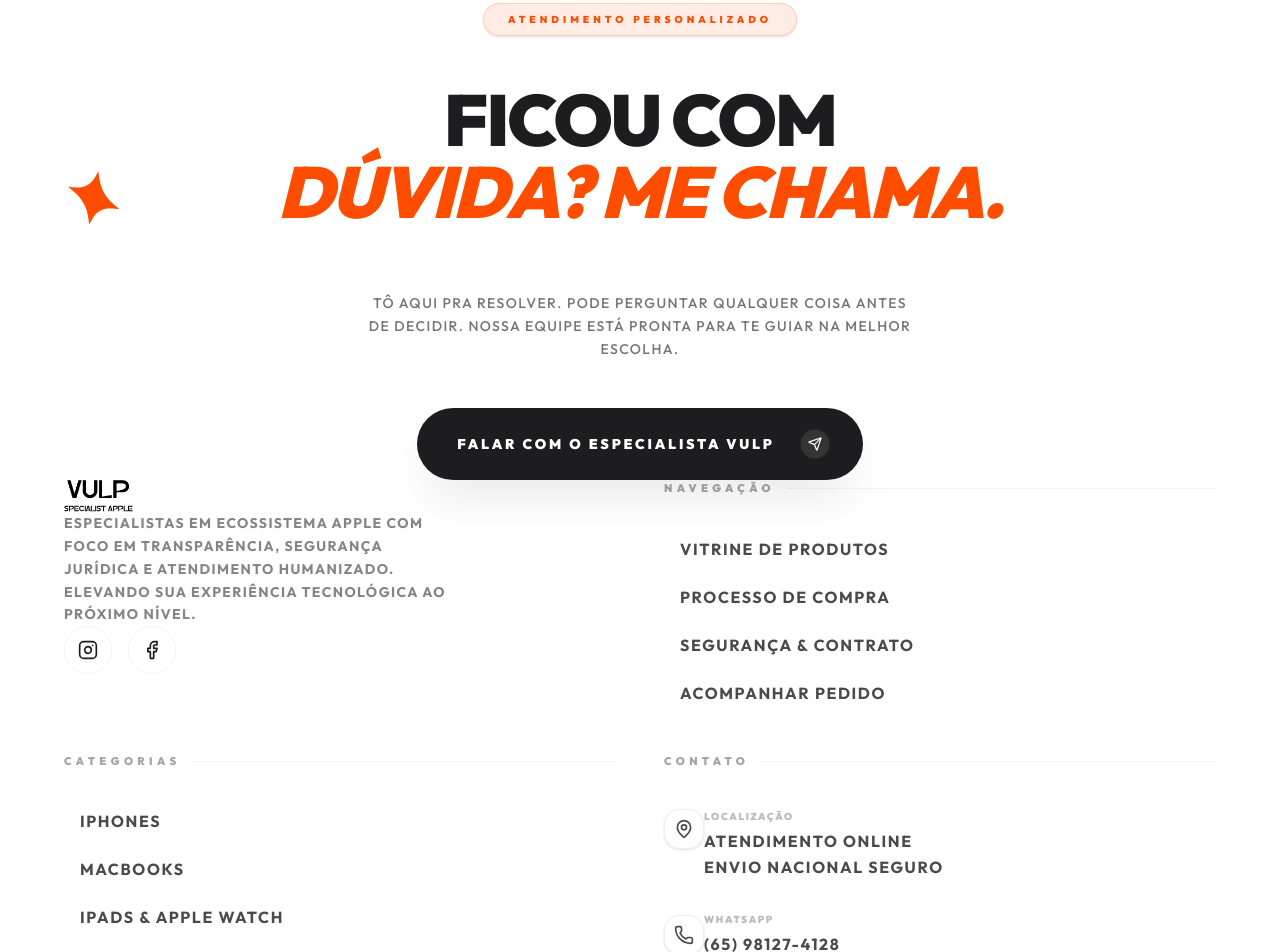
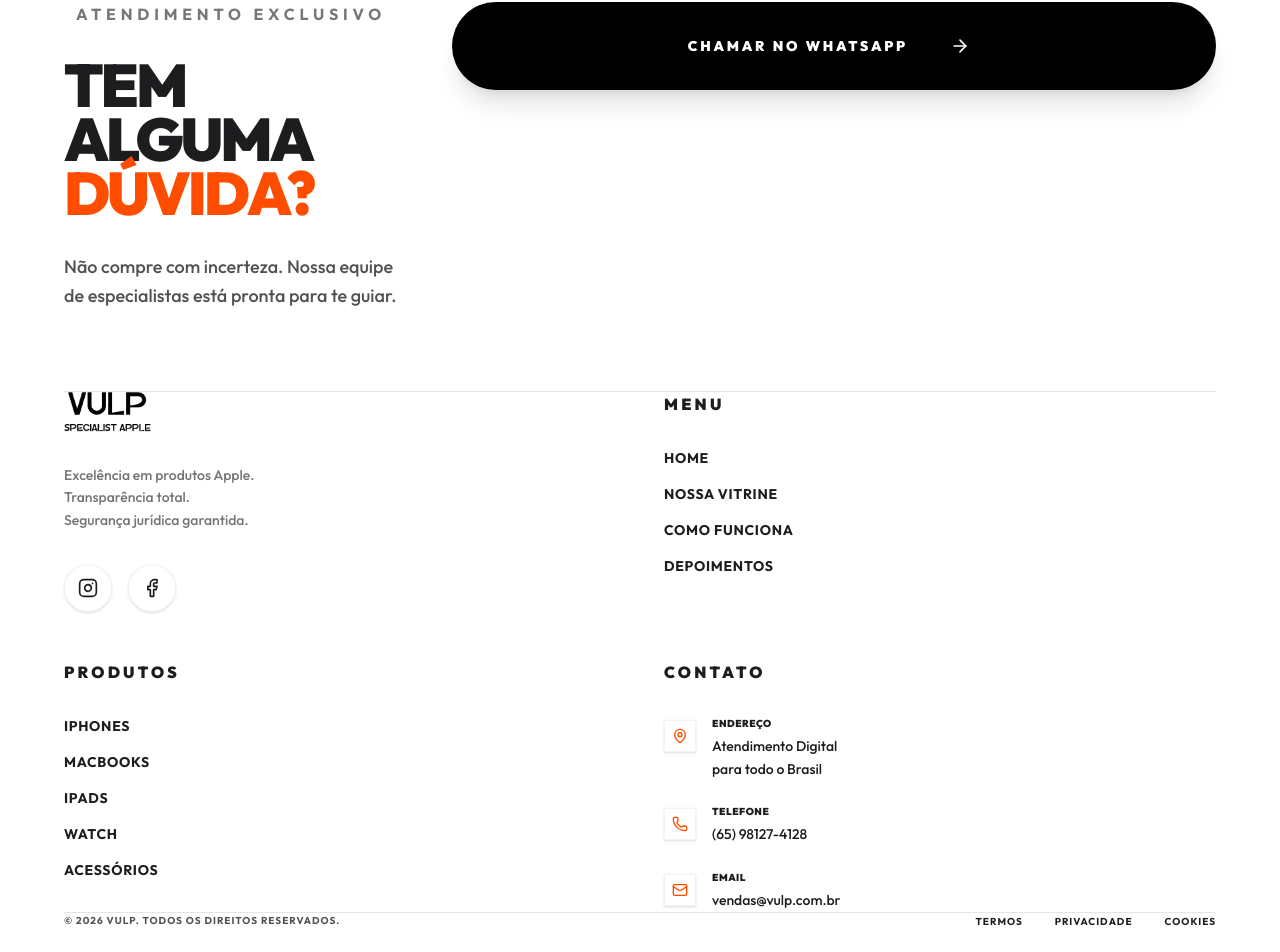
Before and after one commit to Monteiromathe550/VULPE, a React (Vite) app: page / in a window 1280 px wide. Shown: the part 6912-7864 px from the top of the page. After the commit the page ends 7841 px from the top, so only its background shows below. Built offline with nearby package versions, Linux system fonts and the light colour scheme.

Commit message:
footer new

```diff
--- a/src/components/Footer.tsx
+++ b/src/components/Footer.tsx
@@ -1,188 +1,165 @@
 import React from 'react';
-import { Apple, Instagram, Facebook, Send, MapPin, Phone, Mail, ArrowUpRight } from 'lucide-react';
+import { Instagram, Facebook, ArrowRight, MapPin, Phone, Mail, ArrowUpRight } from 'lucide-react';
 import { motion } from 'motion/react';
-import logo from '../assets/logo.png';
 import logoDark from '../assets/logo-dark.png';
 
 export function Footer() {
   return (
-    <footer className="bg-[#FAFAFA] text-foreground pt-24 pb-12 lg:pt-32 lg:pb-16 border-t border-black/5 overflow-hidden">
+    <footer className="bg-[#F2F2F2] text-foreground pt-20 lg:pt-32 pb-10 overflow-hidden">
       <div className="container mx-auto px-6">
-        {/* Massive Reference Style CTA */}
-        <div className="mb-20 lg:mb-32 text-center relative">
+
+        {/* UPPER CTA SECTION - Split Layout */}
+        <div className="flex flex-col lg:flex-row items-start lg:items-end justify-between gap-12 mb-20 lg:mb-32 border-b border-black/10 pb-20">
+          <div className="max-w-2xl">
             <motion.div
-            initial={{ opacity: 0, scale: 0.9 }}
-            whileInView={{ opacity: 1, scale: 1 }}
+              initial={{ opacity: 0, y: 20 }}
+              whileInView={{ opacity: 1, y: 0 }}
               viewport={{ once: true }}
-            className="inline-flex items-center gap-2 px-6 py-2 bg-primary/10 border border-primary/20 text-primary rounded-full text-[10px] font-black uppercase tracking-[0.4em] mb-10 lg:mb-12 shadow-sm"
+              className="flex items-center gap-3 mb-8"
             >
-            Atendimento Personalizado
+              <div className="w-2 h-2 rounded-full bg-primary" />
+              <span className="text-xs font-bold uppercase tracking-[0.3em] opacity-60">
+                Atendimento Exclusivo
+              </span>
             </motion.div>
 
-          <h2 className="text-4xl sm:text-6xl md:text-7xl lg:text-[110px] font-black leading-[1.1] lg:leading-[0.8] mb-10 lg:mb-16 tracking-tight lg:tracking-tightest uppercase relative z-10">
-            <motion.span
-              initial={{ y: 40, opacity: 0 }}
-              whileInView={{ y: 0, opacity: 1 }}
-              viewport={{ once: true }}
-              transition={{ duration: 0.8 }}
-              className="block"
-            >
-              FICOU COM
-            </motion.span>
-            <motion.span
-              initial={{ y: 40, opacity: 0 }}
-              whileInView={{ y: 0, opacity: 1 }}
-              viewport={{ once: true }}
-              transition={{ duration: 0.8, delay: 0.2 }}
-              className="block text-primary italic relative"
-            >
-              DÚVIDA? ME CHAMA.
-              <motion.div
-                className="absolute -right-6 md:-right-12 top-0 text-primary/30 text-[0.3em] font-normal"
-                animate={{ rotate: 360 }}
-                transition={{ duration: 25, repeat: Infinity, ease: "linear" }}
-              >
-                ✦
-              </motion.div>
-            </motion.span>
+            <h2 className="text-5xl sm:text-7xl lg:text-[90px] font-black leading-[0.9] tracking-tighter uppercase mb-8">
+              Tem alguma <br />
+              <span className="text-primary transparent-stroke">Dúvida?</span>
             </h2>
 
-          <p className="max-w-xl mx-auto text-muted-foreground text-sm md:text-xl md:leading-relaxed mb-12 font-medium px-4 opacity-80 uppercase tracking-widest leading-loose md:normal-case md:tracking-normal">
-            Tô aqui pra resolver. Pode perguntar qualquer coisa antes de decidir. Nossa equipe está pronta para te guiar na melhor escolha.
+            <p className="text-lg md:text-xl text-muted-foreground max-w-lg leading-relaxed font-medium">
+              Não compre com incerteza. Nossa equipe de especialistas está pronta para te guiar.
             </p>
+          </div>
 
           <motion.div
             whileHover={{ scale: 1.02 }}
             whileTap={{ scale: 0.98 }}
-            className="relative inline-block"
+            className="w-full lg:w-auto"
           >
             <a
               href="https://wa.me/5565981274128"
               target="_blank"
               rel="noopener noreferrer"
-              className="inline-flex items-center gap-4 md:gap-6 bg-foreground text-background rounded-full font-black uppercase tracking-[0.2em] md:tracking-[0.3em] hover:bg-primary transition-all text-[11px] md:text-sm group px-10 py-5 md:px-12 md:py-6 relative overflow-hidden shadow-2xl shadow-black/10 hover:shadow-primary/30"
+              className="flex items-center justify-between lg:justify-center gap-8 bg-black text-white p-6 lg:px-12 lg:py-8 rounded-full group transition-all hover:bg-primary shadow-xl hover:shadow-primary/25"
             >
-              <span className="relative z-10">
-                Falar com o Especialista Vulp
+              <span className="text-sm lg:text-base font-black uppercase tracking-[0.2em] relative z-10">
+                Chamar no WhatsApp
               </span>
-              <div className="w-8 h-8 md:w-10 md:h-10 rounded-full bg-white/10 flex items-center justify-center group-hover:bg-white/20 transition-all duration-500 -mr-2 scale-90 group-hover:scale-100 relative z-10">
-                <Send className="w-4 h-4 md:w-5 md:h-5 text-white" />
+              <div className="w-10 h-10 bg-white/20 rounded-full flex items-center justify-center group-hover:bg-white group-hover:text-primary transition-colors">
+                <ArrowRight className="w-5 h-5 -rotate-45 group-hover:rotate-0 transition-transform duration-300" />
               </div>
-              <div className="absolute inset-0 bg-primary translate-y-full group-hover:translate-y-0 transition-transform duration-500 ease-out" />
             </a>
           </motion.div>
         </div>
 
-        <div className="grid grid-cols-1 md:grid-cols-2 lg:grid-cols-12 gap-12 lg:gap-8 pb-16 lg:pb-24 border-b border-black/5">
-          <div className="lg:col-span-4 space-y-10">
-            <div className="flex items-center gap-3">
-              <img
-                src={logoDark}
-                alt="Logo"
-                className="h-8 lg:h-12 w-auto object-contain"
-              />
+        {/* MAIN GRID SECTION */}
+        <div className="grid grid-cols-1 md:grid-cols-2 lg:grid-cols-12 gap-12 lg:gap-8 mb-20">
+
+          {/* Brand Column */}
+          <div className="lg:col-span-4 flex flex-col justify-between h-full space-y-8">
+            <div>
+              <img src={logoDark} alt="VULP" className="h-10 w-auto mb-8 opacity-90" />
+              <p className="text-sm font-medium leading-loose text-muted-foreground/80 max-w-xs">
+                Excelência em produtos Apple.<br />
+                Transparência total.<br />
+                Segurança jurídica garantida.
+              </p>
             </div>
-            <p className="text-muted-foreground text-sm leading-relaxed max-w-sm font-bold uppercase tracking-widest opacity-70">
-              Especialistas em ecossistema Apple com foco em transparência, segurança jurídica e atendimento humanizado. Elevando sua experiência tecnológica ao próximo nível.
-            </p>
             <div className="flex gap-4">
-              <a href="#" className="w-12 h-12 rounded-full border border-black/5 flex items-center justify-center hover:bg-primary hover:border-primary hover:text-white transition-all duration-300 group">
-                <Instagram className="w-5 h-5 group-hover:scale-110 transition-transform" />
+              {[Instagram, Facebook].map((Icon, i) => (
+                <a key={i} href="#" className="w-12 h-12 flex items-center justify-center rounded-full bg-white border border-black/5 hover:bg-primary hover:text-white hover:border-primary transition-all duration-300 shadow-sm">
+                  <Icon className="w-5 h-5" />
                 </a>
-              <a href="#" className="w-12 h-12 rounded-full border border-black/5 flex items-center justify-center hover:bg-primary hover:border-primary hover:text-white transition-all duration-300 group">
-                <Facebook className="w-5 h-5 group-hover:scale-110 transition-transform" />
-              </a>
+              ))}
             </div>
           </div>
 
-          <div className="lg:col-span-2 space-y-10 lg:space-y-0">
-            <h4 className="text-[11px] font-black uppercase tracking-[0.4em] mb-10 lg:mb-8 flex items-center gap-3 text-foreground/40">
-              Navegação
-              <div className="h-[1px] flex-1 bg-black/5" />
-            </h4>
-            <ul className="space-y-6 lg:space-y-4 text-foreground/80 text-base font-bold uppercase tracking-widest">
-              {['Vitrine de Produtos', 'Processo de Compra', 'Segurança & Contrato', 'Acompanhar Pedido'].map((item) => (
+          {/* Navigation Links */}
+          <div className="lg:col-span-2 lg:col-start-6">
+            <h4 className="font-black text-xs uppercase tracking-[0.2em] mb-8 text-black/40">Menu</h4>
+            <ul className="space-y-4">
+              {['Home', 'Nossa Vitrine', 'Como Funciona', 'Depoimentos'].map((item) => (
                 <li key={item}>
-                  <a href="#" className="hover:text-primary transition-colors flex items-center gap-1 group whitespace-nowrap">
-                    <ArrowUpRight className="w-3 h-3 opacity-0 -translate-x-2 group-hover:opacity-100 group-hover:translate-x-0 transition-all text-primary" />
-                    <span className="group-hover:translate-x-1 transition-transform">{item}</span>
+                  <a href="#" className="text-sm font-bold uppercase tracking-wider hover:text-primary transition-colors flex items-center gap-2 group">
+                    {item}
+                    <ArrowUpRight className="w-3 h-3 opacity-0 group-hover:opacity-100 transition-opacity" />
                   </a>
                 </li>
               ))}
             </ul>
           </div>
 
-          <div className="lg:col-span-2 space-y-10 lg:space-y-0">
-            <h4 className="text-[11px] font-black uppercase tracking-[0.4em] mb-10 lg:mb-8 flex items-center gap-3 text-foreground/40">
-              Categorias
-              <div className="h-[1px] flex-1 bg-black/5" />
-            </h4>
-            <ul className="space-y-6 lg:space-y-4 text-foreground/80 text-base font-bold uppercase tracking-widest">
-              {['iPhones', 'MacBooks', 'iPads & Apple Watch', 'Acessórios Originais'].map((item) => (
+          {/* Categories Links */}
+          <div className="lg:col-span-2">
+            <h4 className="font-black text-xs uppercase tracking-[0.2em] mb-8 text-black/40">Produtos</h4>
+            <ul className="space-y-4">
+              {['iPhones', 'MacBooks', 'iPads', 'Watch', 'Acessórios'].map((item) => (
                 <li key={item}>
-                  <a href="#" className="hover:text-primary transition-colors flex items-center gap-1 group whitespace-nowrap">
-                    <ArrowUpRight className="w-3 h-3 opacity-0 -translate-x-2 group-hover:opacity-100 group-hover:translate-x-0 transition-all text-primary" />
-                    <span className="group-hover:translate-x-1 transition-transform">{item}</span>
+                  <a href="#" className="text-sm font-bold uppercase tracking-wider hover:text-primary transition-colors block">
+                    {item}
                   </a>
                 </li>
               ))}
             </ul>
           </div>
 
-          <div className="lg:col-span-4 lg:pl-12 space-y-10 lg:space-y-0">
-            <h4 className="text-[11px] font-black uppercase tracking-[0.4em] mb-10 lg:mb-8 flex items-center gap-3 text-foreground/40">
-              Contato
-              <div className="h-[1px] flex-1 bg-black/5" />
-            </h4>
-            <ul className="space-y-8 lg:space-y-6 text-foreground/80 text-base font-bold uppercase tracking-widest">
-              <li className="flex items-start gap-5 group">
-                <div className="w-10 h-10 rounded-2xl bg-white shadow-sm border border-black/[0.03] flex items-center justify-center shrink-0 group-hover:bg-primary group-hover:text-white transition-all duration-300">
-                  <MapPin className="w-5 h-5" />
+          {/* Contact Info */}
+          <div className="lg:col-span-3">
+            <h4 className="font-black text-xs uppercase tracking-[0.2em] mb-8 text-black/40">Contato</h4>
+            <ul className="space-y-6">
+              <li className="flex items-start gap-4">
+                <div className="mt-1 w-8 h-8 rounded-lg bg-white flex items-center justify-center shadow-sm shrink-0 border border-black/5">
+                  <MapPin className="w-4 h-4 text-primary" />
                 </div>
-                <div className="flex flex-col">
-                  <span className="text-[10px] text-foreground/30 font-black mb-1">Localização</span>
-                  <span className="leading-relaxed group-hover:text-primary transition-colors text-base">Atendimento Online<br />Envio Nacional Seguro</span>
+                <div>
+                  <span className="block text-[10px] font-black uppercase tracking-wider text-black/40 mb-1">Endereço</span>
+                  <span className="text-sm font-medium leading-relaxed block">
+                    Atendimento Digital<br />para todo o Brasil
+                  </span>
                 </div>
               </li>
-              <li className="flex items-center gap-5 group">
-                <div className="w-10 h-10 rounded-2xl bg-white shadow-sm border border-black/[0.03] flex items-center justify-center shrink-0 group-hover:bg-primary group-hover:text-white transition-all duration-300">
-                  <Phone className="w-5 h-5" />
+              <li className="flex items-start gap-4">
+                <div className="mt-1 w-8 h-8 rounded-lg bg-white flex items-center justify-center shadow-sm shrink-0 border border-black/5">
+                  <Phone className="w-4 h-4 text-primary" />
                 </div>
-                <div className="flex flex-col">
-                  <span className="text-[10px] text-foreground/30 font-black mb-1">WhatsApp</span>
-                  <span className="leading-relaxed group-hover:text-primary transition-colors text-base">(65) 98127-4128</span>
+                <div>
+                  <span className="block text-[10px] font-black uppercase tracking-wider text-black/40 mb-1">Telefone</span>
+                  <span className="text-sm font-medium leading-relaxed block">
+                    (65) 98127-4128
+                  </span>
                 </div>
               </li>
-              <li className="flex items-center gap-5 group">
-                <div className="w-10 h-10 rounded-2xl bg-white shadow-sm border border-black/[0.03] flex items-center justify-center shrink-0 group-hover:bg-primary group-hover:text-white transition-all duration-300">
-                  <Mail className="w-5 h-5" />
+              <li className="flex items-start gap-4">
+                <div className="mt-1 w-8 h-8 rounded-lg bg-white flex items-center justify-center shadow-sm shrink-0 border border-black/5">
+                  <Mail className="w-4 h-4 text-primary" />
                 </div>
-                <div className="flex flex-col">
-                  <span className="text-[10px] text-foreground/30 font-black mb-1">E-mail</span>
-                  <span className="lowercase group-hover:text-primary transition-colors text-base">vendas@vulp.com.br</span>
+                <div>
+                  <span className="block text-[10px] font-black uppercase tracking-wider text-black/40 mb-1">Email</span>
+                  <span className="text-sm font-medium leading-relaxed block">
+                    vendas@vulp.com.br
+                  </span>
                 </div>
               </li>
             </ul>
           </div>
         </div>
 
-        <div className="pt-12 flex flex-col md:flex-row justify-between items-center gap-8 text-muted-foreground/50 text-[10px] font-black uppercase tracking-[0.4em] text-center md:text-left">
-          <p>© 2026 VULP. EXCELÊNCIA EM APPLE. TODOS OS DIREITOS RESERVADOS.</p>
-          <div className="flex flex-wrap justify-center gap-8 md:gap-12">
-            <a href="#" className="hover:text-primary transition-colors relative group text-[10px]">
-              Termos
-              <span className="absolute -bottom-1 left-0 w-0 h-[1px] bg-primary transition-all group-hover:w-full" />
+        {/* BOTTOM BAR */}
+        <div className="flex flex-col md:flex-row items-center justify-between pt-10 border-t border-black/10 gap-6">
+          <p className="text-[10px] font-bold uppercase tracking-widest text-muted-foreground/60 text-center md:text-left">
+            © 2026 Vulp. Todos os direitos reservados.
+          </p>
+          <div className="flex items-center gap-8">
+            {['Termos', 'Privacidade', 'Cookies'].map((link) => (
+              <a key={link} href="#" className="text-[10px] font-bold uppercase tracking-widest text-foreground hover:text-primary transition-colors">
+                {link}
               </a>
-            <a href="#" className="hover:text-primary transition-colors relative group text-[10px]">
-              Privacidade
-              <span className="absolute -bottom-1 left-0 w-0 h-[1px] bg-primary transition-all group-hover:w-full" />
-            </a>
-            <a href="#" className="hover:text-primary transition-colors relative group text-[10px]">
-              Cookies
-              <span className="absolute -bottom-1 left-0 w-0 h-[1px] bg-primary transition-all group-hover:w-full" />
-            </a>
+            ))}
           </div>
         </div>
+
       </div>
     </footer>
   );
```
Lines whose indentation alone changed are shown as unchanged.
